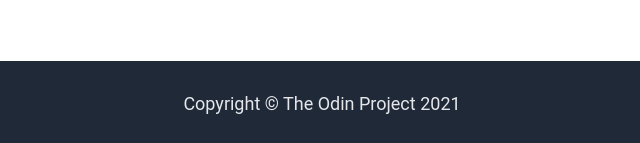
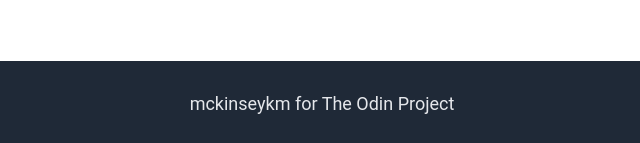
Before and after one commit to mckinseykm/odin-landing, a plain HTML site: page index.html in a window 1280 px wide. Shown: the part 1134-1277 px from the top of the page, 318-958 px from the left. Drawn offline with Linux system fonts and the light colour scheme.

Commit message:
Modified footer text

```diff
--- a/index.html
+++ b/index.html
@@ -65,7 +65,7 @@
         </div>
     </div>
     <div class="footer">
-        Copyright  &copy; The Odin Project 2021
+        mckinseykm for The Odin Project
     </div>
 </body>
 </html>
```
